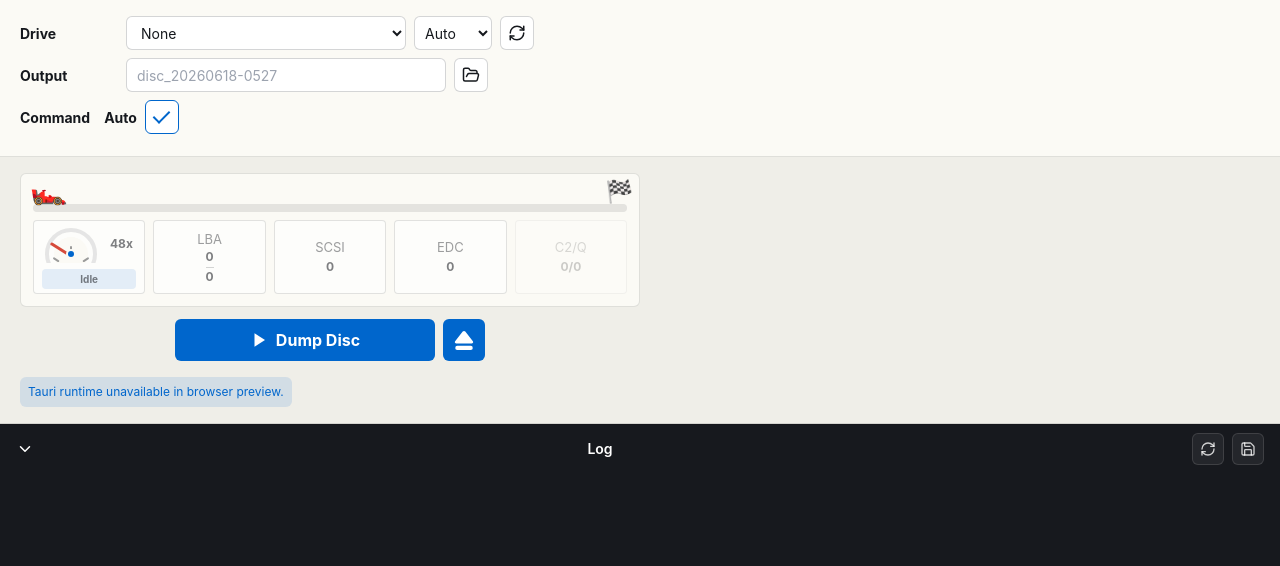
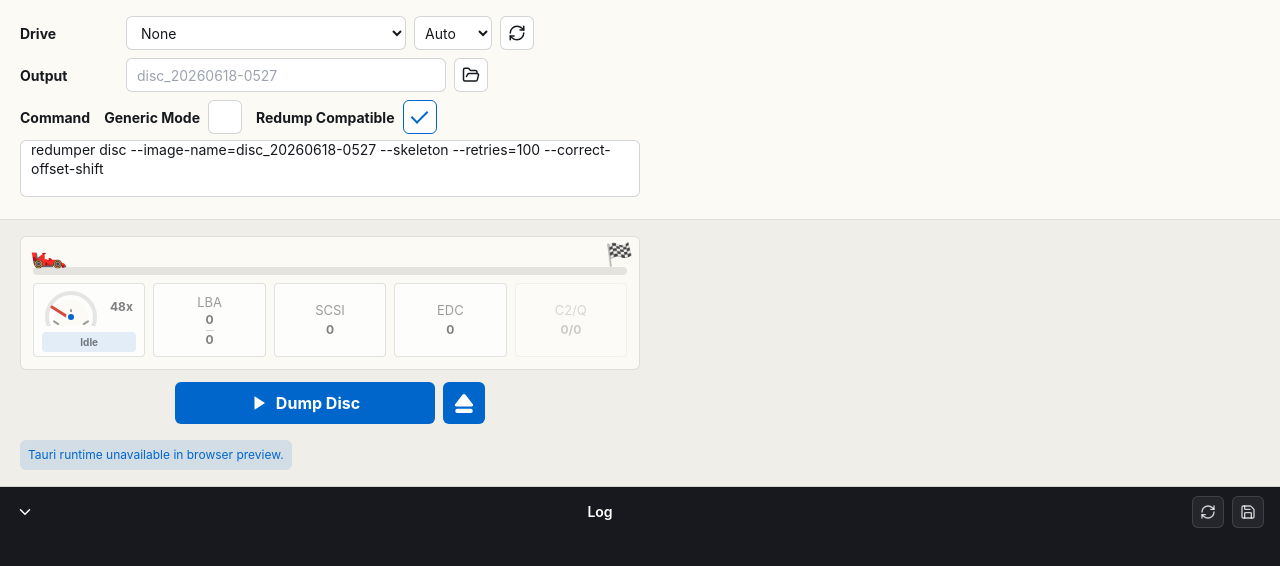
Before and after one commit to whatever-industries/redumper-ui, a React (Vite) app: page / in a window 1280 px wide. Shown: the top 566 px of the page. Built offline with nearby package versions, Linux system fonts and the light colour scheme.

Commit message:
Update command mode UI

```diff
--- a/src/App.tsx
+++ b/src/App.tsx
@@ -36,6 +36,7 @@ interface DuplicateIsoMatch {
 
 type ThemeMode = "system" | "light" | "dark";
 type SettingsTab = "general" | "cd" | "dvd" | "offset" | "drive" | "image" | "firmware";
+type CommandMode = "generic" | "redump";
 type ExistingImageActionCommand = "refine" | "split" | "hash" | "info" | "protection" | "dvdisokey";
 type FirmwareCommandId = "flash::mt1339" | "flash::mt1959" | "flash::sd616" | "flash::plextor";
 
@@ -44,7 +45,7 @@ const THEME_STORAGE_KEY = "redumper-ui-theme";
 const THEME_CHANGED_EVENT = "redumper-ui://theme-changed";
 const SETTINGS_STORAGE_KEYS = {
   optionState: "redumper-ui-option-state",
-  automaticGenericMode: "redumper-ui-automatic-generic-mode",
+  commandMode: "redumper-ui-command-mode",
   compressLogFiles: "redumper-ui-compress-log-files",
   archiveToolPath: "redumper-ui-archive-tool-path",
   dumpTwiceCompareHashes: "redumper-ui-dump-twice-compare-hashes",
@@ -143,9 +144,9 @@ export default function App() {
   const [imageNameSeed] = useState(() => formatDateStamp(new Date()));
   const [existingImageCandidate, setExistingImageCandidate] = useState<ExistingImageCandidate | null>(null);
   const [existingImageChecking, setExistingImageChecking] = useState(false);
-  const [automaticGenericMode, setAutomaticGenericMode] = useSyncedState(SETTINGS_STORAGE_KEYS.automaticGenericMode, true);
-  const [commandAuto, setCommandAuto] = useState(true);
+  const [commandMode, setCommandMode] = useSyncedState<CommandMode>(SETTINGS_STORAGE_KEYS.commandMode, "redump");
   const [manualCommand, setManualCommand] = useState("");
+  const [manualCommandDirty, setManualCommandDirty] = useState(false);
   const [compressLogFiles, setCompressLogFiles] = useSyncedState(SETTINGS_STORAGE_KEYS.compressLogFiles, true);
   const [archiveToolPath, setArchiveToolPath] = useSyncedState(SETTINGS_STORAGE_KEYS.archiveToolPath, "");
   const [dumpTwiceCompareHashes, setDumpTwiceCompareHashes] = useSyncedState(SETTINGS_STORAGE_KEYS.dumpTwiceCompareHashes, false);
@@ -157,6 +158,8 @@ export default function App() {
   const [running, setRunning] = useState(false);
   const [cancelRequested, setCancelRequested] = useState(false);
   const [drivesRefreshing, setDrivesRefreshing] = useState(false);
+  const [drivesReady, setDrivesReady] = useState(!isTauri);
+  const [appInfoLoading, setAppInfoLoading] = useState(isTauri);
   const [updateChecking, setUpdateChecking] = useState(false);
   const [updateInstalling, setUpdateInstalling] = useState(false);
   const [availableUpdate, setAvailableUpdate] = useState<UpdateCheckResult | null>(null);
@@ -178,8 +181,10 @@ export default function App() {
 
   const selectedDrive = useMemo(() => drives.find((candidate) => candidate.path === drive), [drive, drives]);
   const driveFallback = running ? activeDriveLabel || "Auto-selected drive" : driveFallbackLabel(appInfo.platform);
+  const driveFieldLoading = !running && !drivesReady;
+  const outputFieldLoading = !running && (appInfoLoading || !drivesReady);
   const missingSelectedDriveLabel = running && drive && !selectedDrive ? activeDriveLabel || drive : "";
-  const genericUserModeActive = automaticGenericMode && Boolean(selectedDrive?.genericModeRequired);
+  const genericUserModeActive = commandMode === "generic";
   const commandId = genericUserModeActive ? "dump" : "disc";
   const command = getCommand(commandId);
   const suggestedImageName = useMemo(
@@ -192,7 +197,7 @@ export default function App() {
     () => OPTIONS.filter((option) => option.flag !== "--speed" && option.group !== "Firmware"),
     []
   );
-  const runRequest = useMemo(
+  const generatedRunRequest = useMemo(
     () =>
       buildRunRequest({
         command: commandId,
@@ -203,17 +208,24 @@ export default function App() {
         imagePath,
         imageName: effectiveImageName,
         workingDirectory: "",
-        manualCommand: commandAuto ? undefined : manualCommand,
         outputSubfolder,
         archiveToolPath,
         compressLogFiles,
         dumpTwiceCompareHashes,
         dangerConfirmed: false
       }),
-    [archiveToolPath, commandAuto, commandId, compressLogFiles, drive, driveSpeed, dumpTwiceCompareHashes, effectiveImageName, imagePath, manualCommand, optionState, outputSubfolder]
+    [archiveToolPath, commandId, compressLogFiles, drive, driveSpeed, dumpTwiceCompareHashes, effectiveImageName, imagePath, optionState, outputSubfolder]
+  );
+  const generatedPreview = useMemo(() => commandPreview(generatedRunRequest), [generatedRunRequest]);
+  const commandText = manualCommandDirty ? manualCommand : generatedPreview;
+  const runRequest = useMemo(
+    () => ({
+      ...generatedRunRequest,
+      manualCommand: manualCommandDirty ? commandText.trim() || undefined : undefined
+    }),
+    [commandText, generatedRunRequest, manualCommandDirty]
   );
   const validationErrors = useMemo(() => validateRunRequest(runRequest), [runRequest]);
-  const preview = useMemo(() => commandPreview(runRequest), [runRequest]);
   const progressPercent = Math.min(Math.max(progress?.percentage ?? 0, 0), 100);
   const isCdProgress = progress?.c2Errors != null || progress?.qErrors != null;
   const refineRunRequest = useMemo(
@@ -278,6 +290,7 @@ export default function App() {
       if (!silent) {
         pushLog("warning", "Drive refresh is available inside the Tauri app.");
       }
+      setDrivesReady(true);
       return;
     }
 
@@ -292,6 +305,7 @@ export default function App() {
     } catch (error) {
       pushLog("warning", String(error));
     } finally {
+      setDrivesReady(true);
       setDrivesRefreshing(false);
     }
   }
@@ -352,8 +366,9 @@ export default function App() {
   useEffect(() => {
     let cancelled = false;
 
-    async function load() {
+    async function loadAppInfo() {
       if (!isTauri) {
+        setAppInfoLoading(false);
         return;
       }
       try {
@@ -364,14 +379,15 @@ export default function App() {
         }
       } catch (error) {
         pushLog("error", String(error));
+      } finally {
+        if (!cancelled) {
+          setAppInfoLoading(false);
+        }
       }
-
-      if (!cancelled) {
-        await refreshDrives(true);
-      }
-    }
-
-    void load();
+    }
+
+    void loadAppInfo();
+    void refreshDrives(true);
     return () => {
       cancelled = true;
     };
@@ -458,15 +474,20 @@ export default function App() {
       cancelled = true;
       window.cancelAnimationFrame(frame);
     };
-  }, [commandAuto, isSettingsWindow, logExpanded, logs.length, manualCommand]);
+  }, [commandText, isSettingsWindow, logExpanded, logs.length]);
 
   useEffect(() => {
-    if (commandAuto || !commandTextareaRef.current) {
+    if (!commandTextareaRef.current) {
       return;
     }
     commandTextareaRef.current.style.height = "auto";
     commandTextareaRef.current.style.height = `${commandTextareaRef.current.scrollHeight}px`;
-  }, [commandAuto, manualCommand]);
+  }, [commandText]);
+
+  useEffect(() => {
+    setManualCommand("");
+    setManualCommandDirty(false);
+  }, [commandMode]);
 
   useEffect(() => {
     if (!isTauri || !isSettingsWindow) {
@@ -500,7 +521,6 @@ export default function App() {
     isSettingsWindow,
     settingsTab,
     optionState,
-    automaticGenericMode,
     compressLogFiles,
     dumpTwiceCompareHashes,
     firmwareCommandId,
@@ -938,7 +958,6 @@ export default function App() {
         <div className="option-section-grid">
           {group === "General" ? (
             <>
-              <GenericDriveModeOptionRow checked={automaticGenericMode} active={genericUserModeActive} onChange={setAutomaticGenericMode} />
               <ThemeOptionRow value={themeMode} onChange={updateThemeMode} />
               <CompressLogOptionRow checked={compressLogFiles} disabled={!command.writesFiles} onChange={setCompressLogFiles} />
               <ArchiveToolOptionRow value={archiveToolPath} disabled={!compressLogFiles} onChange={setArchiveToolPath} onChoose={() => void chooseFile(setArchiveToolPath)} />
@@ -1086,10 +1105,11 @@ export default function App() {
                   <select
                     value={drive}
                     onChange={(event) => setDrive(event.target.value)}
-                    className="control drive-control"
-                    title={selectedDrive?.label ?? driveFallback}
+                    className={clsx("control drive-control", driveFieldLoading && "control-loading")}
+                    title={driveFieldLoading ? "Checking drives" : selectedDrive?.label ?? driveFallback}
+                    disabled={driveFieldLoading}
                   >
-                    <option value="">{driveFallback}</option>
+                    <option value="">{driveFieldLoading ? "Checking drives..." : driveFallback}</option>
                     {missingSelectedDriveLabel ? <option value={drive}>{missingSelectedDriveLabel}</option> : null}
                     {drives.map((candidate) => (
                       <option key={candidate.path} value={candidate.path}>
@@ -1122,12 +1142,14 @@ export default function App() {
                   <input
                     value={imageName}
                     onChange={(event) => setImageName(event.target.value)}
-                    placeholder={suggestedImageName}
-                    className="control"
+                    placeholder={outputFieldLoading ? "Loading output..." : suggestedImageName}
+                    className={clsx("control", outputFieldLoading && "control-loading")}
+                    disabled={outputFieldLoading}
                   />
                   <IconButton
                     title={imagePath || "Select output folder"}
                     aria-label="Select output folder"
+                    disabled={outputFieldLoading}
                     onClick={() => void chooseDirectory(setImagePath)}
                   >
                     <FolderOpen size={18} />
@@ -1135,38 +1157,51 @@ export default function App() {
                 </div>
               </SettingsRow>
 
-              <div className={clsx("command-settings-row", !commandAuto && "command-settings-row-open")}>
+              <div className="command-settings-row command-settings-row-open">
                 <div className="command-row-heading">
                   <div className="settings-label">Command</div>
-                  <label className="command-auto-toggle" title="Use generated command">
-                    <span>Auto</span>
+                  <label className="command-mode-toggle" title="Use generic drive mode flags">
+                    <span>Generic Mode</span>
                     <input
                       type="checkbox"
-                      checked={commandAuto}
+                      checked={commandMode === "generic"}
                       onChange={(event) => {
-                        const nextAuto = event.target.checked;
-                        if (!nextAuto) {
-                          setManualCommand(preview);
+                        if (event.target.checked) {
+                          setCommandMode("generic");
                         }
-                        setCommandAuto(nextAuto);
                       }}
-                      aria-label="Use generated command"
+                      aria-label="Use Generic Mode"
+                      className="accent-checkbox command-checkbox shrink-0"
+                    />
+                  </label>
+                  <label className="command-mode-toggle" title="Use redump.info-compatible command">
+                    <span>Redump Compatible</span>
+                    <input
+                      type="checkbox"
+                      checked={commandMode === "redump"}
+                      onChange={(event) => {
+                        if (event.target.checked) {
+                          setCommandMode("redump");
+                        }
+                      }}
+                      aria-label="Use Redump Compatible mode"
                       className="accent-checkbox command-checkbox shrink-0"
                     />
                   </label>
                 </div>
                 <div className="command-row">
-                  {commandAuto ? null : (
-                    <textarea
-                      ref={commandTextareaRef}
-                      value={manualCommand}
-                      onChange={(event) => setManualCommand(event.target.value)}
-                      className="control command-textarea"
-                      rows={3}
-                      spellCheck={false}
-                      aria-label="Manual redumper command"
-                    />
-                  )}
+                  <textarea
+                    ref={commandTextareaRef}
+                    value={commandText}
+                    onChange={(event) => {
+                      setManualCommand(event.target.value);
+                      setManualCommandDirty(true);
+                    }}
+                    className="control command-textarea"
+                    rows={3}
+                    spellCheck={false}
+                    aria-label="Redumper command"
+                  />
                 </div>
               </div>
 
@@ -1531,34 +1566,6 @@ function buildFirmwareRunRequest(
   };
 }
 
-function GenericDriveModeOptionRow({
-  checked,
-  active,
-  onChange
-}: {
-  checked: boolean;
-  active: boolean;
-  onChange: (checked: boolean) => void;
-}) {
-  return (
-    <div className={clsx("option-row generic-drive-row", active && "enabled")}>
-      <label className="option-toggle">
-        <input
-          type="checkbox"
-          checked={checked}
-          onChange={(event) => onChange(event.target.checked)}
-          className="accent-checkbox h-3.5 w-3.5 shrink-0"
-        />
-        <span className="option-label-group">
-          <span className="option-label">Automatic Generic User Mode</span>
-          <span className="option-description">Triggers usability for non-compliant drives upon detectection.</span>
-        </span>
-      </label>
-      <code className="option-flag settings-visible-flag">--drive-type=GENERIC --force-split --leave-unchanged</code>
-    </div>
-  );
-}
-
 function buildDriveTestRunRequest(baseRequest: RunRequest, drive: string): RunRequest {
   return {
     ...baseRequest,
--- a/src/styles.css
+++ b/src/styles.css
@@ -23,7 +23,8 @@ body {
 
 button,
 input,
-select {
+select,
+textarea {
   font: inherit;
 }
 
@@ -49,6 +50,12 @@ select {
   background: var(--app-bg);
   color: var(--app-text);
   color-scheme: light;
+  user-select: none;
+}
+
+.app-shell input,
+.app-shell textarea {
+  user-select: text;
 }
 
 .app-main {
@@ -194,7 +201,7 @@ select {
   font-family: inherit;
 }
 
-.command-auto-toggle {
+.command-mode-toggle {
   display: inline-flex;
   min-height: var(--top-control-height);
   align-items: center;
@@ -608,6 +615,10 @@ select:focus-visible {
 
 .control:disabled {
   background: var(--app-panel);
+  color: var(--app-muted);
+}
+
+.control-loading {
   color: var(--app-muted);
 }
 
@@ -1080,16 +1091,6 @@ select:focus-visible {
   grid-template-columns: minmax(0, 1fr) 0;
 }
 
-.settings-window-shell .generic-drive-row:has(> .option-flag) {
-  grid-template-columns: minmax(250px, 1fr) minmax(280px, 0.85fr);
-}
-
-.settings-window-shell .generic-drive-row > .settings-visible-flag {
-  justify-self: end;
-  max-width: 100%;
-  color: var(--app-muted);
-}
-
 .settings-window-shell .option-action-row {
   grid-template-columns: minmax(0, 1fr) minmax(120px, 170px);
 }
```
